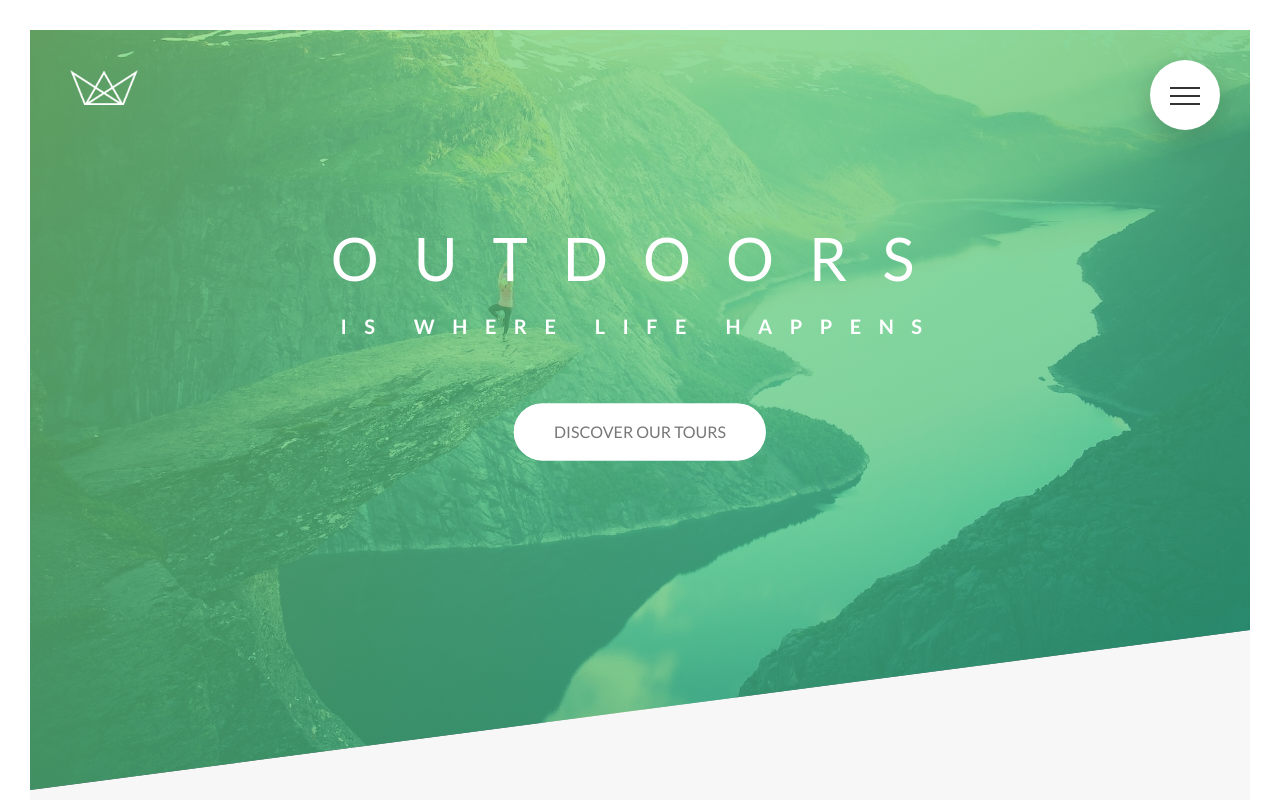
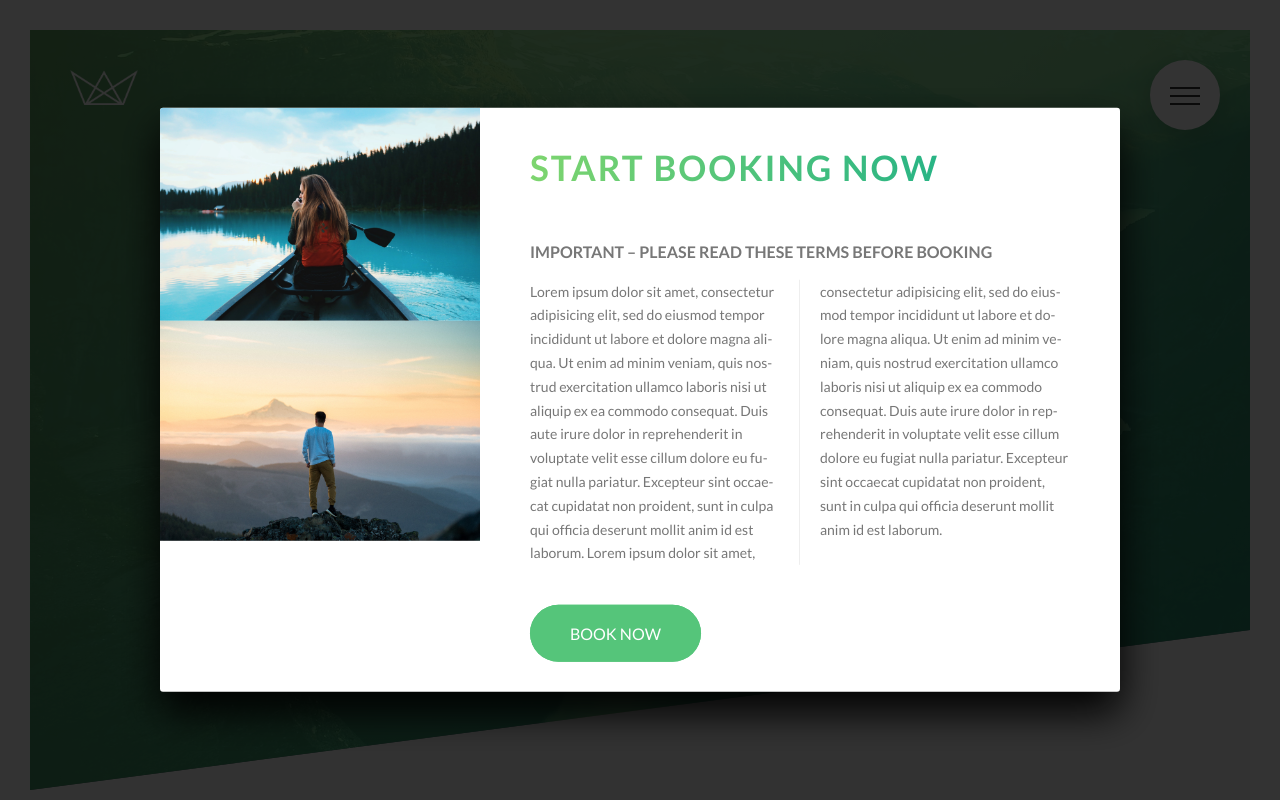
Before and after one commit to mkilicarslan/natours, a website: page index.html in a window 1280 px wide. Shown: the top 800 px of the page. Drawn offline with Linux system fonts and the light colour scheme.

Commit message:
Build a pure CSS popup pt1

```diff
--- a/index.html
+++ b/index.html
@@ -87,7 +87,6 @@
         </section>
 
         <section class="section-features">
-
           <div class="row">
             <div class="col-1-of-4">
               <div class="feature-box">
@@ -372,8 +371,25 @@
             </p>
           </div>
         </div>
+      </footer>
 
-      </footer>
+      <div class="popup">
+        <div class="popup__content">
+          <div class="popup__left">
+            <img class="popup__image" src="img/nat-8.jpg" alt="Tour photo">
+            <img class="popup__image" src="img/nat-9.jpg" alt="Tour photo">
+          </div>
+          <div class="popup__right">
+            <h2 class="heading-secondary u-margin-bottom-medium">Start booking now</h2>
+            <h3 class="heading-tertiary u-margin-bottom-small">Important &ndash; Please read these terms before booking</h3>
+            <p class="popup__text">
+              Lorem ipsum dolor sit amet, consectetur adipisicing elit, sed do eiusmod tempor incididunt ut labore et dolore magna aliqua. Ut enim ad minim veniam, quis nostrud exercitation ullamco laboris nisi ut aliquip ex ea commodo consequat. Duis aute irure dolor in reprehenderit in voluptate velit esse cillum dolore eu fugiat nulla pariatur. Excepteur sint occaecat cupidatat non proident, sunt in culpa qui officia deserunt mollit anim id est laborum.
+              Lorem ipsum dolor sit amet, consectetur adipisicing elit, sed do eiusmod tempor incididunt ut labore et dolore magna aliqua. Ut enim ad minim veniam, quis nostrud exercitation ullamco laboris nisi ut aliquip ex ea commodo consequat. Duis aute irure dolor in reprehenderit in voluptate velit esse cillum dolore eu fugiat nulla pariatur. Excepteur sint occaecat cupidatat non proident, sunt in culpa qui officia deserunt mollit anim id est laborum.
+            </p>
+            <a class="btn btn--green" href="#">Book now</a>
+          </div>
+        </div>
+      </div>
       <!--
       <section class="grid-test">
         <div class="row">
--- a/sass/abstracts/_mixins.scss
+++ b/sass/abstracts/_mixins.scss
@@ -5,3 +5,10 @@
     clear: both;
   }
 }
+
+@mixin absCenter {
+  position: absolute;
+  top: 50%;
+  left: 50%;
+  transform: translate(-50%, -50%);
+}
--- /dev/null
+++ b/sass/components/_popup.scss
@@ -0,0 +1,54 @@
+.popup {
+  width: 100%;
+  height: 100vh;
+  position: fixed;
+  top: 0;
+  left: 0;
+  background-color: rgba($color-black, .8);
+  z-index: 1000;
+
+  &__content {
+    @include absCenter;
+    width: 75%;
+    height: 50rem;
+    background-color: $color-white;
+    box-shadow: 0 2rem 4rem rgba($color-black, 1);
+    border-radius: 3px;
+    display: table;
+    overflow: hidden; // For the image overlapping border-radius
+  }
+
+  &__left {
+    width: 33.3333%;
+    display: table-cell;
+  }
+
+  &__right {
+    width: 66.6667%;
+    display: table-cell;
+    vertical-align: middle;
+    padding: 3rem 5rem;
+  }
+
+  &__image {
+    display: block;
+    width: 100%;
+  }
+
+  &__text {
+    font-size: 1.4rem;
+    margin-bottom: 4rem;
+
+    -moz-column-count: 2;
+    -moz-column-gap: 4rem; // 1em = 14px
+    -moz-column-rule: 1px solid $color-grey-light-2;
+    column-count: 2;
+    column-gap: 4rem; // 1em = 14px
+    column-rule: 1px solid $color-grey-light-2;
+
+    -moz-hyphens: auto;
+    -ms-hyphens: auto;
+    -webkit-hyphens: auto;
+    hyphens: auto;
+  }
+}
--- a/sass/main.scss
+++ b/sass/main.scss
@@ -14,6 +14,7 @@
 @import "components/story";
 @import "components/bg-video";
 @import "components/form";
+@import "components/popup";
 
 @import "layout/navigation";
 @import "layout/header";
```
Also changed, not shown: css/style.css.
